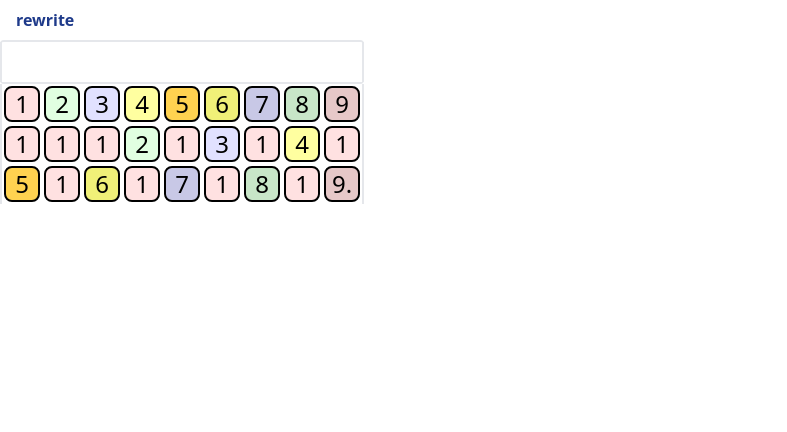
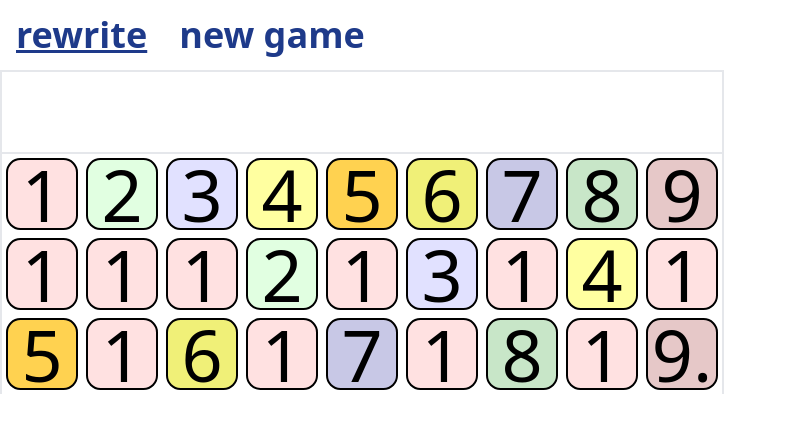
Before and after one commit to RGilyazov/numbers_puzzle, a React (Create React App) app: page / in a window 1280 px wide. Shown: the top 432 px of the page, without its empty margins (0-787 px from the left). Built offline with nearby package versions, Linux system fonts and the light colour scheme.

Commit message:
new game action

```diff
--- a/src/features/puzzleGame/Cell.jsx
+++ b/src/features/puzzleGame/Cell.jsx
@@ -24,9 +24,9 @@ export default function Cell(props) {
   }, [props.cell,dispatch]);
 
   return (
-    <div className={`flex justify-center items-center w-10 h-10  ${deleted?'animate-fallDown-cell':''}`}>
+    <div className={`flex justify-center items-center w-[10vmin] h-[10vmin]  ${deleted?'animate-fallDown-cell':''}`}>
        <div ref={ref}
-        className={`${active||deleted ?'animate-shake-cell':''} select-none box-border rounded-lg text-center flex justify-center items-center text-2xl ${active ? "border-2 border-red-400 w-10 h-10" : value?"border-2 border-black w-9 h-9":' border-black w-9 h-9'
+        className={`${active||deleted ?'animate-shake-cell':''} touch-none select-none box-border rounded-20p text-center flex justify-center items-center text-cell ${active ? "border-2 border-red-400 w-[10vmin] h-[10vmin]" : value?"border-2 border-black w-[9vmin] h-[9vmin]":' border-black w-[9vmin] h-[9vmin]'
           }`}
         style={{ backgroundColor:color}}>
         {value ? value : ''}{last ? '.' : ''}
--- a/src/features/puzzleGame/Glass.jsx
+++ b/src/features/puzzleGame/Glass.jsx
@@ -3,7 +3,7 @@ import Row from "./Row";
 import {useEffect,useRef} from 'react'
 import { useDispatch } from 'react-redux';
 
-import { changeScroll,rewrite } from './puzzleGameSlice.js';
+import { changeScroll,rewrite,newGame} from './puzzleGameSlice.js';
 
 export default function Glass(props){
   const topRow = props.topRow;
@@ -11,10 +11,7 @@ export default function Glass(props){
   const ref = useRef()
   const dispatch = useDispatch()
 
-  function handleButtonClick(){
-      dispatch(rewrite())
-    }
-   useEffect(() => {
+  useEffect(() => {
         const onScroll = () => {
             const payload = {scrollTop:ref.current.scrollTop,scrolltHeight:ref.current.scrollHeight};
             dispatch(changeScroll(payload))
@@ -24,14 +21,18 @@ export default function Glass(props){
     }, );
 
 
+
   const rowsComps = rows.map((row, index) => (
     <Row key = {row.id} id = {row.id} cells = {row.cells} />
   ));
 
   return <div ref={ref} className="overflow-y-scroll overflow-x-hidden flex flex-col w-fit h-screen max-h-screen">
               <div className="sticky top-0 bg-white z-50">
-                  <button   onClick={handleButtonClick}  className =
-                        {'hover:underline text-blue-900 box-border font-bold py-2 px-4 rounded'} type="button">rewrite
+                  <button   onClick={()=>dispatch(rewrite())}  className =
+                        {'hover:underline text-blue-900 box-border font-bold py-2 px-4 rounded text-4xl'} type="button">rewrite
+                  </button>
+                  <button   onClick={()=>dispatch(newGame())}  className =
+                        {'hover:underline text-blue-900 box-border font-bold py-2 px-4 rounded text-4xl'} type="button">new game
                   </button>
                   <div className='border-t-2 border-b-2 rounded w-fit'>
                     <Row id = {topRow.id} cells = {topRow.cells} />
@@ -39,7 +40,7 @@ export default function Glass(props){
               </div>
             <div className="flex-col border-black">
                {rowsComps}
-          </div>
+            </div>
           </div>
 
 }
--- a/src/features/puzzleGame/puzzleGameSlice.js
+++ b/src/features/puzzleGame/puzzleGameSlice.js
@@ -166,6 +166,9 @@ export const puzzleGameSlice = createSlice({
   name: "puzzleGame",
   initialState: initialState,
   reducers: {
+    newGame(state, action) {
+      for (let i in initialState) state[i] = initialState[i];
+    },
     rewrite(state, action) {
       const rows = state.rows;
       const newValues = [];
@@ -209,7 +212,7 @@ export const puzzleGameSlice = createSlice({
     },
   },
 });
-export const { activateCell, clickCell, rewrite, changeScroll } =
+export const { activateCell, clickCell, rewrite, changeScroll, newGame } =
   puzzleGameSlice.actions;
 
 export default puzzleGameSlice.reducer;
--- a/tailwind.config.js
+++ b/tailwind.config.js
@@ -2,6 +2,24 @@
 module.exports = {
   content: ["./src/**/*{.html,js,jsx}", "./public/**/*{.html,js}"],
   theme: {
+    borderRadius: {
+      "20p": "20%",
+    },
+    fontSize: {
+      xs: ".75rem",
+      sm: ".875rem",
+      tiny: ".875rem",
+      base: "1rem",
+      lg: "1.125rem",
+      xl: "1.25rem",
+      "2xl": "1.5rem",
+      "3xl": "1.875rem",
+      "4xl": "2.25rem",
+      "5xl": "3rem",
+      "6xl": "4rem",
+      "7xl": "5rem",
+      cell: "9vmin",
+    },
     extend: {
       keyframes: {
         shake: {
```
